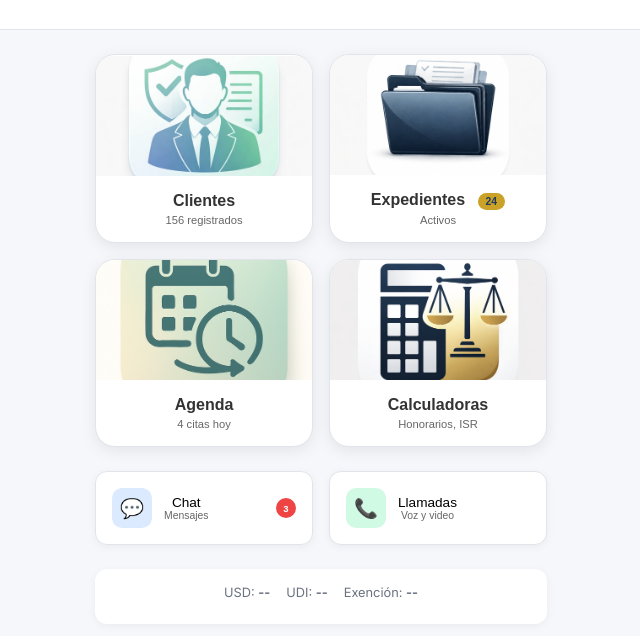
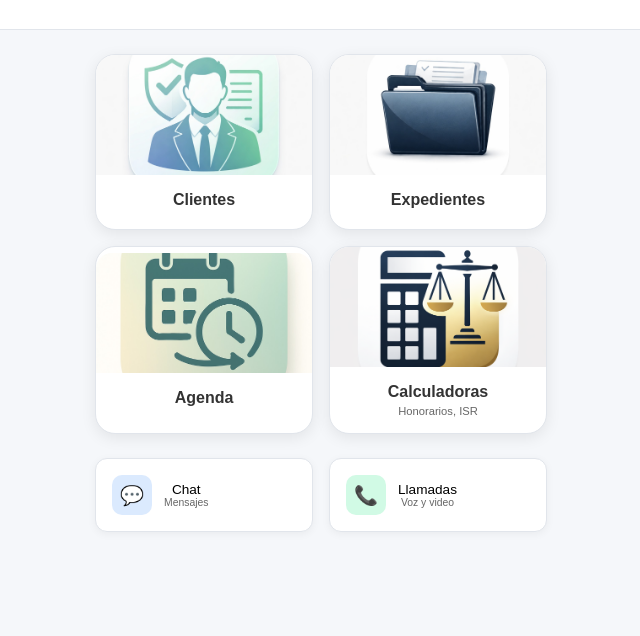
Before and after one commit to Pvrolomx/notaria-solutions, a website: page index.html in a window 1280 px wide. Shown: the part 122-758 px from the top of the page, without its empty margins (319-959 px from the left). Drawn offline with Linux system fonts and the light colour scheme; no server answers.

Commit message:
fix: Quitar datos dummy de home (156, 24, 4 citas, badge 3, TC/UDI)

```diff
--- a/index.html
+++ b/index.html
@@ -797,21 +797,21 @@
                     <div class="menu-btn-icon"><img src="/icon-clientes.jpeg" alt="Clientes"></div>
                     <div class="menu-btn-content">
                         <h3>Clientes</h3>
-                        <p>156 registrados</p>
+                        <p></p>
                     </div>
                 </button>
                 <button class="menu-btn" onclick="showPanel('expedientes')">
                     <div class="menu-btn-icon"><img src="/icon-expedientes.jpeg" alt="Expedientes"></div>
                     <div class="menu-btn-content">
-                        <h3>Expedientes <span class="menu-btn-badge">24</span></h3>
-                        <p>Activos</p>
+                        <h3>Expedientes</h3>
+                        <p></p>
                     </div>
                 </button>
                 <button class="menu-btn" onclick="showPanel('agenda')">
                     <div class="menu-btn-icon"><img src="/icon-agenda.jpeg" alt="Agenda"></div>
                     <div class="menu-btn-content">
                         <h3>Agenda</h3>
-                        <p>4 citas hoy</p>
+                        <p></p>
                     </div>
                 </button>
                 <button class="menu-btn" onclick="showPanel('calculadoras')">
@@ -830,7 +830,7 @@
                         <h4>Chat</h4>
                         <p>Mensajes</p>
                     </div>
-                    <div class="secondary-btn-badge">3</div>
+
                 </button>
                 <button class="secondary-btn" onclick="showPanel('llamadas')">
                     <div class="secondary-btn-icon llamadas">📞</div>
@@ -841,9 +841,7 @@
                 </button>
             </div>
 
-            <div style="margin-top:1.5rem;text-align:center;padding:1rem;background:var(--white);border-radius:12px;box-shadow:0 2px 8px rgba(0,0,0,0.05);">
-                <div id="indicadores-tc" style="display:flex;gap:1rem;font-size:0.8rem;color:#6B7280;flex-wrap:wrap;justify-content:center;margin-bottom:0.5rem;"><span>USD: <strong id="tcValor">--</strong></span><span>UDI: <strong id="udiValor">--</strong></span><span>Exención: <strong id="exencionValor">--</strong></span></div>
-            </div>
+
         </div>
 
         <!-- CLIENTES -->
```
